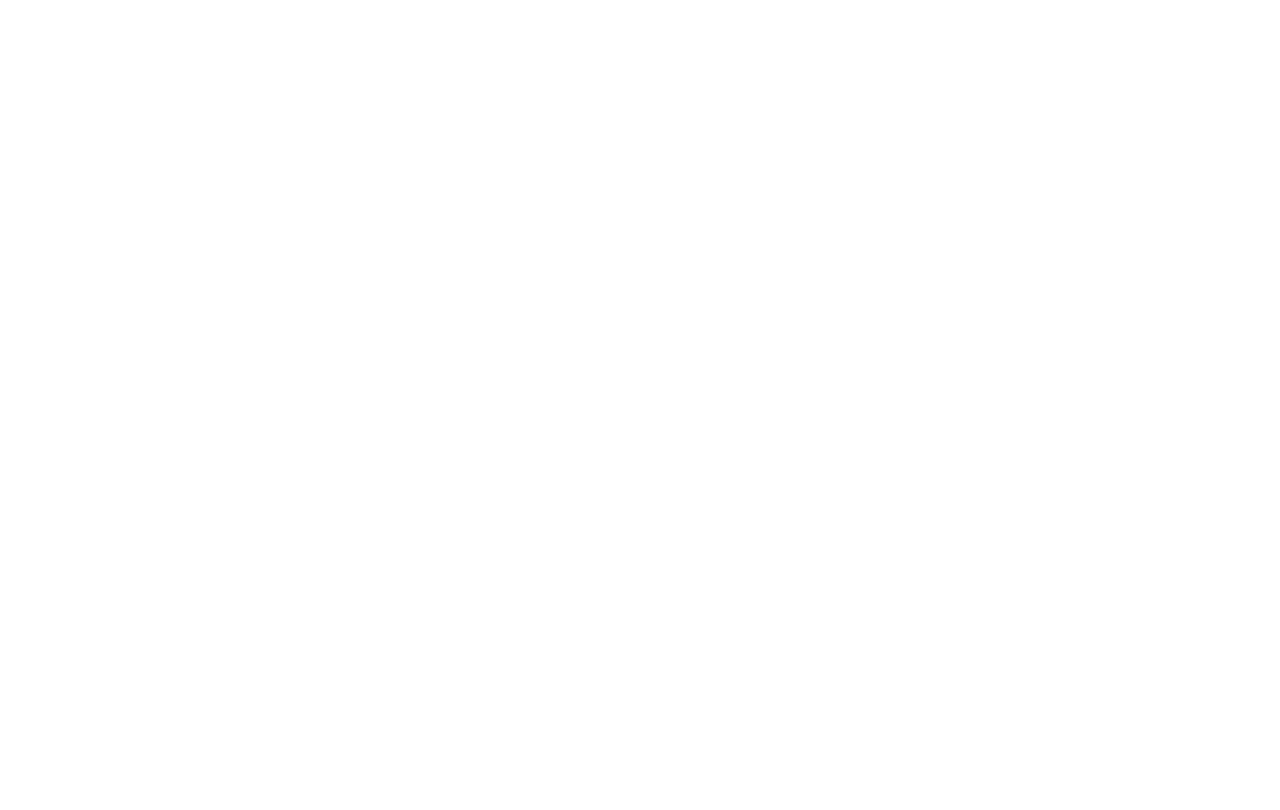
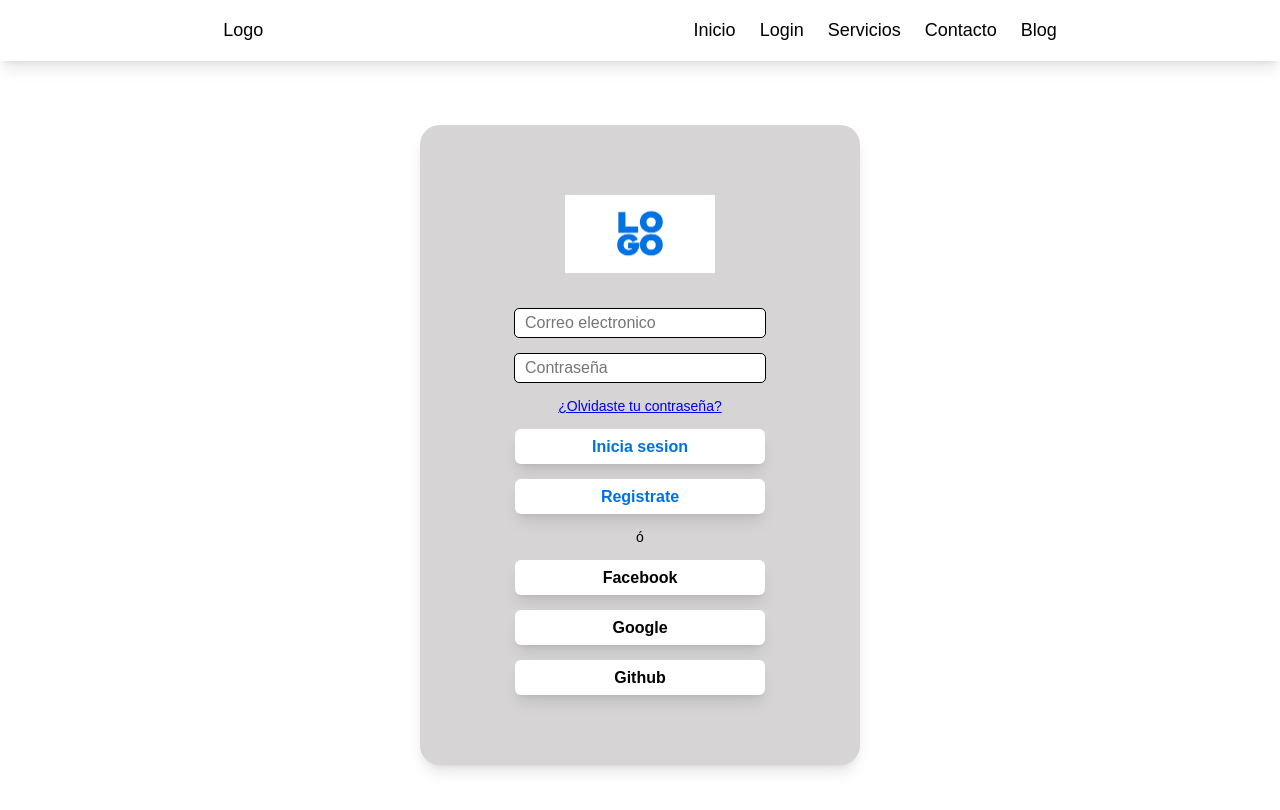
Before and after one commit to Eduardo-RE/Components, a React (Vite) app: page /login in a window 1280 px wide. Before the commit this address had no page. Shown: the top 810 px of the page. Built offline with nearby package versions, Linux system fonts and the light colour scheme.

Commit message:
Seccion de login terminada

```diff
--- a/src/components/Button/NormalButton.css
+++ b/src/components/Button/NormalButton.css
@@ -10,14 +10,15 @@
   font-size: medium;
   border-radius: 6px;
   border-width: 0px;
+  cursor: pointer;
   background-color: white;
   box-shadow: 0 10px 15px -3px rgb(0 0 0 / 0.1), 0 4px 6px -4px rgb(0 0 0 / 0.1);
-  color: rgb(0, 255, 13);
+  color: #0071e1;
 }
 
 .btn-normal:hover {
   color: white;
-  background-color: rgb(0, 255, 13);
+  background-color: #0071e1;
   transition-duration: 300ms;
 }
 
@@ -36,16 +37,17 @@
 .btn-split {
   width: fit-content;
   height: fit-content;
+  cursor: pointer;
   padding: 10px;
   font-size: medium;
   border-width: 0px;
-  background-color: rgb(0, 255, 13);
+  background-color: #0071e1;
   color: #fff;
 }
 
 .btn-split:hover {
   color: white;
-  background-color: rgb(0, 187, 9);
+  background-color: #0071e1;
   transition-duration: 300ms;
 }
 
@@ -81,7 +83,7 @@
 }
 
 .group {
-  background-color: rgb(0, 255, 13);
+  background-color: #0071e1;
   border: none;
   color: #fff;
   padding: 10px;
@@ -93,5 +95,5 @@
 }
 
 .group:hover {
-  background-color: rgb(0, 189, 9);
+  background-color: #0071e1;
 }
--- a/src/components/Footer/Footer.css
+++ b/src/components/Footer/Footer.css
@@ -5,6 +5,7 @@
   flex-direction: row;
   justify-content: space-around;
   padding: 30px;
+  margin-top: 40px;
 }
 
 .options-row {
@@ -24,7 +25,7 @@
 }
 
 .options:hover {
-  color: #1d8b02;
+  color: #0071e1;
 }
 
 .end-footer {
@@ -43,6 +44,7 @@
 }
 
 .end-footer-terms {
+  margin-top: 5px;
     font-size: 14px;
     color: #fff;
   }
--- a/src/components/Navbar/Navbar.css
+++ b/src/components/Navbar/Navbar.css
@@ -11,12 +11,15 @@
 }
 
 .button-navbar {
+  border: none;
+  background-color: transparent;
   color: #000;
   font-size: large;
   margin-left: 24px;
   text-decoration: dashed;
+  cursor: pointer;
 }
 
 .button-navbar:hover {
-  color: rgb(0, 255, 13);
+  color: #0071e1;
 }
--- a/src/components/Navbar/Navbar.jsx
+++ b/src/components/Navbar/Navbar.jsx
@@ -1,5 +1,6 @@
 import React from "react";
-import "./Navbar.css"
+import { Link } from "react-router-dom";
+import "./Navbar.css";
 
 const Navbar = () => {
   return (
@@ -8,15 +9,25 @@
         <div className="logo">Logo</div>
 
         <div className="button-container">
-            <a href="/" className="button-navbar">Inicio</a>
+          <Link to="/">
+            <button className="button-navbar">Inicio</button>
+          </Link>
 
-            <a href="/" className="button-navbar">Compañia</a>
+          <Link to="/login">
+            <button className="button-navbar">Login</button>
+          </Link>
 
-            <a href="/" className="button-navbar">Servicios</a>
+          <Link>
+            <button className="button-navbar">Servicios</button>
+          </Link>
 
-            <a href="/" className="button-navbar">Contacto</a>
+          <Link>
+            <button className="button-navbar">Contacto</button>
+          </Link>
 
-            <a href="/" className="button-navbar">Blog</a>
+          <Link>
+            <button className="button-navbar">Blog</button>
+          </Link>
         </div>
       </div>
     </>
--- a/src/components/TextField/Input/Outlined.css
+++ b/src/components/TextField/Input/Outlined.css
@@ -2,7 +2,7 @@
   position: relative;
 }
 
-label {
+.label {
   position: absolute;
   font-size: 1rem;
   left: 0;
@@ -16,7 +16,7 @@
   transform-origin: left top;
   pointer-events: none;
 }
-input {
+.input {
   font-size: 1rem;
   outline: none;
   border: 1px solid gray;
@@ -25,18 +25,18 @@
   color: black;
   transition: 0.1s ease-out;
 }
-input:hover {
+.input:hover {
   border-color: black;
 }
-input:focus {
-  border-color: rgb(0, 255, 13);
+.input:focus {
+  border-color: #0071e1;
 }
-input:focus + label {
-  color: rgb(0, 255, 13);
+.input:focus + label {
+  color: #0071e1;
   top: 0;
   transform: translateY(-50%) scale(0.9);
 }
-input:not(:placeholder-shown) + label {
+.input:not(:placeholder-shown) + label {
   top: 0;
   transform: translateY(-50%) scale(0.9);
 }
--- a/src/components/TextField/Input/Outlined.jsx
+++ b/src/components/TextField/Input/Outlined.jsx
@@ -23,28 +23,29 @@
   return (
     <div className="texfield-container">
       <div className="material-textfield">
-        <input placeholder=" " type="text" />
-        <label>Outlined</label>
+        <input className="input" placeholder=" " type="text" />
+        <label className="label">Outlined</label>
       </div>
 
       <div className="material-textfield" style={{ marginLeft: "20px" }}>
-        <input placeholder=" " type="number" />
-        <label>Number</label>
+        <input className="input" placeholder=" " type="number" />
+        <label className="label">Number</label>
       </div>
 
       <div className="material-textfield" style={{ marginLeft: "20px" }}>
-        <input placeholder=" " type="time" />
-        <label>Time</label>
+        <input className="input" placeholder=" " type="time" />
+        <label className="label">Time</label>
       </div>
 
       <div className="material-textfield" style={{ marginLeft: "20px" }}>
         <input
+          className="input"
           placeholder=" "
           type={passwordType}
           value={passwordInput}
           onChange={(e) => handlePasswordChange(e, e)}
         />
-        <label>Password</label>
+        <label className="label">Password</label>
         {/* <button
           className="absolute left-56 bottom-3"
           onClick={togglePassword}
--- a/src/navigation/Router.jsx
+++ b/src/navigation/Router.jsx
@@ -1,12 +1,14 @@
 import React from 'react'
 import { BrowserRouter, Route, Routes } from 'react-router-dom'
 import Home from '../pages/Home'
+import HomeLogin from '../pages/Login/HomeLogin'
 
 const Router = () => {
   return (
     <BrowserRouter>
     <Routes>
       <Route path="/" element={<Home />} />
+      <Route path="/login" element={<HomeLogin />} />
     </Routes>
   </BrowserRouter>
   )
--- a/src/pages/Home.jsx
+++ b/src/pages/Home.jsx
@@ -16,7 +16,6 @@
       <NormalButton />
       <h1 className="title">Contenedor de texto y objetos</h1>
       <Container />
-      <h1 className="title">Otra seccion</h1>
       <Footer />
     </>
   );
--- /dev/null
+++ b/src/pages/Login/Card/Card.css
@@ -0,0 +1,125 @@
+.login-container {
+  display: flex;
+  justify-content: center;
+  width: 100vw;
+  height: 60vw;
+  align-items: center;
+}
+
+.login-box {
+  display: flex;
+  flex-direction: column;
+  justify-items: center;
+  align-items: center;
+  background-color: rgb(214, 212, 212);
+  height: fit-content;
+  width: 300px;
+  padding: 70px;
+  border-radius: 20px;
+  box-shadow: 0 10px 15px -3px rgb(0 0 0 / 0.1), 0 4px 6px -4px rgb(0 0 0 / 0.1);
+}
+
+.login-logo {
+  width: 150px;
+  margin-bottom: 20px;
+}
+
+.email-input {
+  width: 240px;
+  margin-top: 15px;
+  font-size: 1rem;
+  border-radius: 5px;
+  border: 1px solid rgb(0, 0, 0);
+  outline: none;
+  text-indent: 5px;
+  padding: 5px;
+}
+
+.email-input:focus {
+  border-color: #0071e1;
+}
+
+.forgot {
+  margin-top: 15px;
+  font-size: 14px;
+}
+
+.btn {
+  font-weight: 600;
+  width: 250px;
+  height: 35px;
+  margin-top: 15px;
+  font-size: medium;
+  border-radius: 6px;
+  border-width: 0px;
+  cursor: pointer;
+  background-color: white;
+  box-shadow: 0 10px 15px -3px rgb(0 0 0 / 0.1), 0 4px 6px -4px rgb(0 0 0 / 0.1);
+  color: #0071e1;
+}
+
+.btn:hover {
+  color: white;
+  background-color: #0071e1;
+  transition-duration: 300ms;
+}
+
+.btn-fb {
+  font-weight: 600;
+  width: 250px;
+  height: 35px;
+  margin-top: 15px;
+  font-size: medium;
+  border-radius: 6px;
+  border-width: 0px;
+  cursor: pointer;
+  background-color: white;
+  box-shadow: 0 10px 15px -3px rgb(0 0 0 / 0.1), 0 4px 6px -4px rgb(0 0 0 / 0.1);
+  color: rgb(0, 0, 0);
+}
+
+.btn-fb:hover {
+  color: white;
+  background-color: rgb(0, 47, 255);
+  transition-duration: 300ms;
+}
+
+.btn-gm {
+  font-weight: 600;
+  width: 250px;
+  height: 35px;
+  margin-top: 15px;
+  font-size: medium;
+  border-radius: 6px;
+  border-width: 0px;
+  cursor: pointer;
+  background-color: white;
+  box-shadow: 0 10px 15px -3px rgb(0 0 0 / 0.1), 0 4px 6px -4px rgb(0 0 0 / 0.1);
+  color: rgb(0, 0, 0);
+}
+
+.btn-gm:hover {
+  color: white;
+  background-color: rgb(255, 0, 0);
+  transition-duration: 300ms;
+}
+
+.btn-gh {
+  font-weight: 600;
+  width: 250px;
+  height: 35px;
+  margin-top: 15px;
+  font-size: medium;
+  border-radius: 6px;
+  border-width: 0px;
+  cursor: pointer;
+  background-color: white;
+  box-shadow: 0 10px 15px -3px rgb(0 0 0 / 0.1), 0 4px 6px -4px rgb(0 0 0 / 0.1);
+  color: rgb(0, 0, 0);
+}
+
+.btn-gh:hover {
+  color: white;
+  background-color: rgb(0, 0, 0);
+  transition-duration: 300ms;
+}
--- /dev/null
+++ b/src/pages/Login/Card/Card.jsx
@@ -0,0 +1,35 @@
+import React from "react";
+import { Link } from "react-router-dom";
+import Logo from "../../../images/logo-social.png";
+import "./Card.css";
+
+const Card = () => {
+  return (
+    <div className="login-container">
+      <div className="login-box">
+        <img className="login-logo" src={Logo} />
+        <input
+          placeholder="Correo electronico"
+          className="email-input"
+          type="email"
+        />
+        <input
+          placeholder="Contraseña"
+          className="email-input"
+          type="password"
+        />
+        <Link to="/login">
+          <p className="forgot">¿Olvidaste tu contraseña?</p>
+        </Link>
+        <button className="btn">Inicia sesion</button>
+        <button className="btn">Registrate</button>
+        <p className="forgot">ó</p>
+        <button className="btn-fb">Facebook</button>
+        <button className="btn-gm">Google</button>
+        <button className="btn-gh">Github</button>
+      </div>
+    </div>
+  );
+};
+
+export default Card;
--- /dev/null
+++ b/src/pages/Login/HomeLogin.jsx
@@ -0,0 +1,14 @@
+import React from "react";
+import Navbar from "../../components/Navbar/Navbar";
+import Card from "./Card/Card";
+
+const HomeLogin = () => {
+  return (
+    <>
+      <Navbar />
+      <Card />
+    </>
+  );
+};
+
+export default HomeLogin;
```
Also changed, not shown: src/images/logo-social.png (added).
